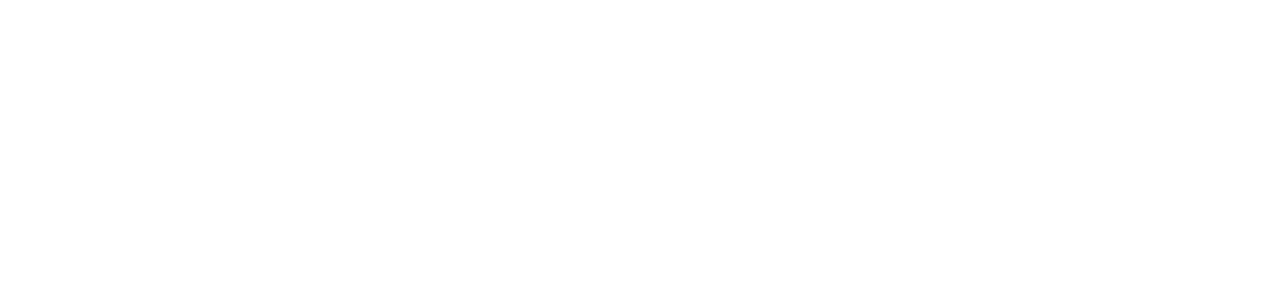
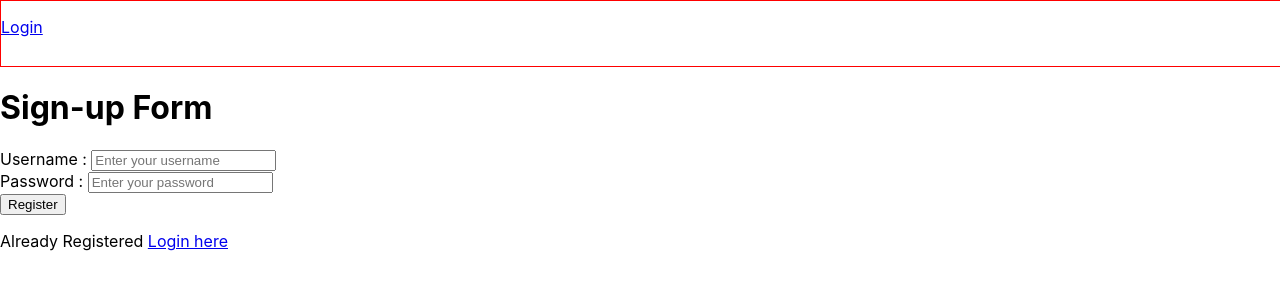
Before and after one commit to Sharadu16/Desun-Tech-assignment, a React (Create React App) app in the folder event-game-booking/: page /Signup in a window 1280 px wide. Shown: the top 300 px of the page. Built offline with nearby package versions, Linux system fonts and the light colour scheme.

Commit message:
login and signup functionallity completed

```diff
--- a/event-game-booking/package.json
+++ b/event-game-booking/package.json
@@ -8,6 +8,7 @@
     "@testing-library/user-event": "^13.5.0",
     "react": "^18.2.0",
     "react-dom": "^18.2.0",
+    "react-router-dom": "^6.6.1",
     "react-scripts": "5.0.1",
     "web-vitals": "^2.1.4"
   },
--- a/event-game-booking/src/App.js
+++ b/event-game-booking/src/App.js
@@ -1,11 +1,21 @@
 
 import './App.css';
+import Home from './components/Home';
+import Login from './components/Login';
+import Navbar from './components/Navbar';
+import {Route,Routes} from "react-router-dom";
+import Signup from './components/Signup';
 
 function App() {
   return (
-    <div className="App">
-
-    </div>
+    <>
+      <Navbar/>
+      <Routes className="App">
+        <Route path="/" element={<Home/>} />
+        <Route path="/login" element={<Login/>} />
+        <Route path="/Signup" element={<Signup/>} />
+      </Routes>
+    </>
   );
 }
 
--- /dev/null
+++ b/event-game-booking/src/components/Home.jsx
@@ -0,0 +1,9 @@
+import React from 'react'
+
+const Home = () => {
+  return (
+    <div>Home</div>
+  )
+}
+
+export default Home
--- /dev/null
+++ b/event-game-booking/src/components/Login.jsx
@@ -0,0 +1,46 @@
+import React, { useState } from 'react'
+import {useNavigate,Link} from 'react-router-dom';
+
+const Login = () => {
+
+    const [email, setEmail] = useState("");
+    const [password, setPassword] = useState("");
+    const navigate = useNavigate();
+
+    let credData = JSON.parse(localStorage.getItem("AuthInfo"))
+
+    // console.log(credData.password, credData.email);
+
+    const HandleFormSubmit = () => {
+         if(credData.email===email && credData.password===password)
+         {
+            alert("Login Successfully");
+            navigate("/");
+         }else{
+            alert("Please Fill Valid Information");
+         }
+         setEmail("");
+         setPassword("");
+    }
+
+  return (
+    <div>
+        <form onSubmit={HandleFormSubmit}>
+            <h1>Login Form</h1>
+            <div>
+                <label>Username : </label>
+                <input type="email" value={email} placeholder='Enter your username' onChange={(e) => setEmail(e.target.value)}  />
+                <br/>
+                <label>Password : </label>
+                <input type="password" value={password} placeholder='Enter your password' onChange={(e) => setPassword(e.target.value)}  />
+                <br/>
+                <button type="submit">Login</button>
+                <br/>
+                <Link to="/Signup"><span>Sign up here</span></Link>
+            </div>
+        </form>
+    </div>
+  )
+}
+
+export default Login
--- /dev/null
+++ b/event-game-booking/src/components/Navbar.jsx
@@ -0,0 +1,15 @@
+import React from 'react'
+import styled from "../styles/navbar.module.css";
+import Login from './Login';
+import Signup from './Signup';
+import { Link } from 'react-router-dom';
+
+const Navbar = () => {
+  return (
+    <div className={styled.navbar}>
+        <Link to="/login"><p>Login</p></Link>
+    </div>
+  )
+}
+
+export default Navbar
--- /dev/null
+++ b/event-game-booking/src/components/Signup.jsx
@@ -0,0 +1,50 @@
+import React,{useState} from 'react'
+import { useNavigate } from 'react-router-dom';
+
+const Signup = () => {
+    const [email, setEmail] = useState("");
+    const [password, setPassword] = useState("");
+    const navigate = useNavigate();
+
+  const HandleFormSubmit = (e) => {
+     let cred = {};
+      e.preventDefault();
+      if(!email || !password){
+        alert("please fill all credential")
+      }
+      else{
+        cred = {
+            email : email,
+            password : password
+        }
+          localStorage.setItem("AuthInfo", JSON.stringify(cred));
+        //   localStorage.setItem("Password", JSON.stringify(password));
+        //   console.log("save to local storage");
+          alert("You have signed-up successfully")
+          navigate("/login");
+      }
+      setEmail("");
+      setPassword("");
+  }
+
+  return (
+    <div>
+        <form onSubmit={HandleFormSubmit}>
+            <h1>Sign-up Form</h1>
+            <div>
+                <label>Username : </label>
+                <input type="email" value={email} placeholder='Enter your username' onChange={(e) => setEmail(e.target.value)}  />
+                <br/>
+                <label>Password : </label>
+                <input type="password" value={password} placeholder='Enter your password' onChange={(e) => setPassword(e.target.value)}  />
+                <br/>
+                <button type="submit">Register</button>
+                <br/>
+                <p>Already Registered {<a href='./Login'>Login here</a>}</p>
+            </div>
+        </form>
+    </div>
+  )
+}
+
+export default Signup
--- a/event-game-booking/src/index.js
+++ b/event-game-booking/src/index.js
@@ -3,12 +3,13 @@
 import './index.css';
 import App from './App';
 import reportWebVitals from './reportWebVitals';
+import {BrowserRouter} from "react-router-dom";
 
 const root = ReactDOM.createRoot(document.getElementById('root'));
 root.render(
-  <React.StrictMode>
+  <BrowserRouter>
     <App />
-  </React.StrictMode>
+  </BrowserRouter>
 );
 
 // If you want to start measuring performance in your app, pass a function
--- /dev/null
+++ b/event-game-booking/src/styles/navbar.module.css
@@ -0,0 +1,5 @@
+.navbar{
+    border: 1px solid red;
+    width:100%;
+    height: 65px;
+}
```
Also changed, not shown: 1 other file (tests, documents, lock files or other folders).
